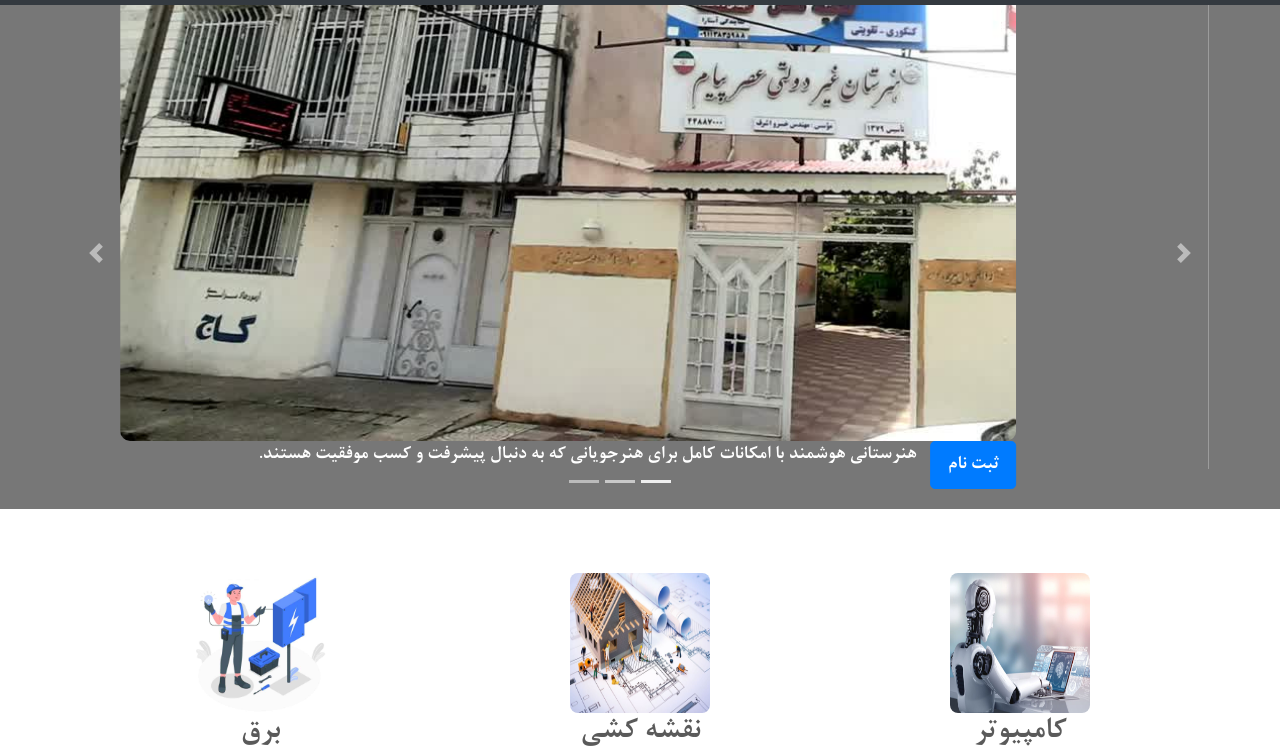
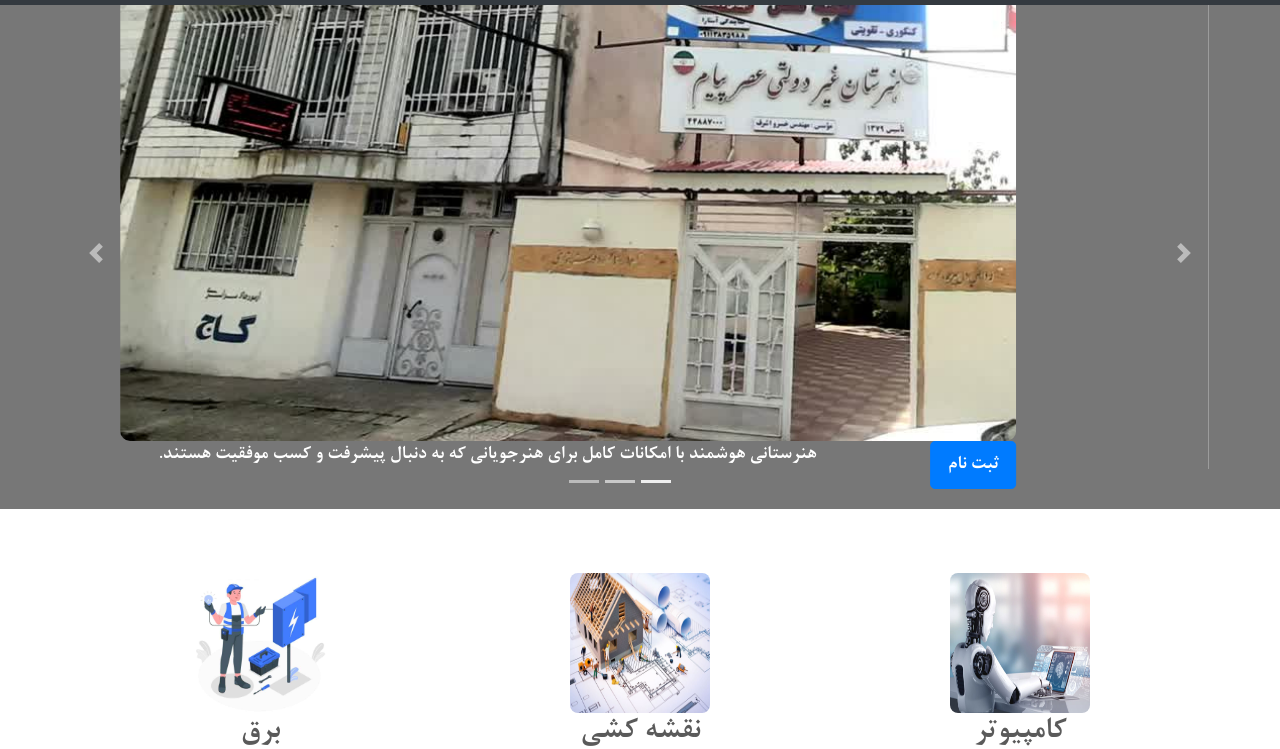
Before and after one commit to asrepayaam/home, a plain HTML site: page index.html in a window 1280 px wide. Shown: the part 51-800 px from the top of the page. Drawn offline with nearby package versions, Linux system fonts and the light colour scheme.

Commit message:
Update index.html

```diff
--- a/index.html
+++ b/index.html
@@ -60,7 +60,7 @@
        @media screen {
         .para {
           position:absolute;
-          right:100px;
+          right:200px;
         }
       }
     </style>
```
